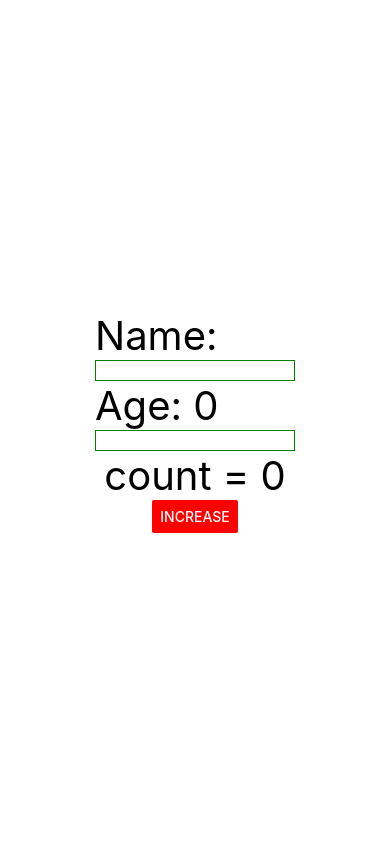
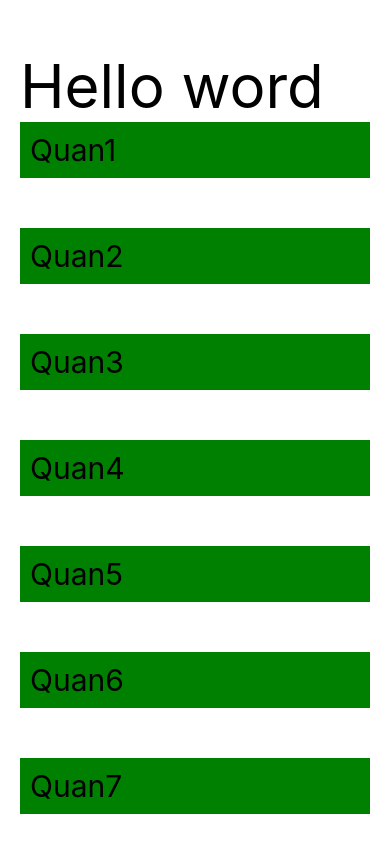
Before and after one commit to WuanC/Learn-React-Native, a React Native app: screen / in a window 390 px wide. Built offline with nearby package versions, Linux system fonts and the light colour scheme.

Commit message:
Arra, scroll view

```diff
--- a/App.tsx
+++ b/App.tsx
@@ -1,39 +1,38 @@
 import { useState } from 'react';
-import { Button, StyleSheet, Text, TextInput, View } from 'react-native';
+import { Button, ScrollView, StyleSheet, Text, TextInput, View } from 'react-native';
 
 export default function App() {
 
-  const [count, setCount] = useState<number>(0);
-  const [name, setName] = useState<string>('');
-  const [age, setAge] = useState<number>(0);
+  type Student = {
+    id: string;
+    name: string;
+    age: number;
+  };
+  const [students, setStudents] = useState<Student[]>([
+    { id: '1', name: 'Quan1', age: 18 },
+    { id: '2', name: 'Quan2', age: 18 },
+    { id: '3', name: 'Quan3', age: 18 },
+    { id: '4', name: 'Quan4', age: 18 },
+    { id: '5', name: 'Quan5', age: 18 },
+    { id: '6', name: 'Quan6', age: 18 },
+    { id: '7', name: 'Quan7', age: 18 },
+    { id: '9', name: 'Quan8', age: 18 },
+  ]);
   return (
 
-      <View style ={styles.container}>
-         <View>
-         <Text style ={styles.text}>Name: {name}</Text>
+    <View style={styles.container}>
+      <Text style={{ fontSize: 60 }}>Hello word</Text>
+      <ScrollView>
+      {students.map(item => {
+        return(
+          <View key={item.id}>
+            <Text style={styles.item}>{item.name}</Text>
+          </View>
+        )
+      })}
+      </ScrollView>
 
-          <TextInput style = {styles.inputField}
-           onChangeText={(value) => setName(value)}
-          />
-        </View>
-                 <View>
-         <Text style ={styles.text}>Age: {age}</Text>
-
-          <TextInput style = {styles.inputField}
-           onChangeText={(value) => setAge(+value)}
-           keyboardType='numeric'
-          maxLength={2}
-          />
-        </View>
-          <Text style = {styles.text}> count = {count} </Text>
-           <View>
-              <Button
-                color={"red"}
-                title='Increase'
-                onPress={() => setCount(count + 1)}
-              />
-           </View>
-      </View>
+    </View>
 
   );
 }
@@ -42,16 +41,13 @@ const styles = StyleSheet.create({
   container: {
     flex: 1,
     backgroundColor: '#fff',
-    alignItems: 'center',
-    justifyContent: 'center',
+    paddingTop: 50,
+    paddingHorizontal: 20
   },
-  text:{
-    fontSize: 40,
-  },
-  inputField: {
-    borderColor: 'green',
-    borderWidth: 1,
-    width: 200,
-    padding: 1,
+  item: {
+    fontSize: 30,
+    backgroundColor: 'green',
+    padding: 10,
+    marginBottom: 50
   }
 });
```
